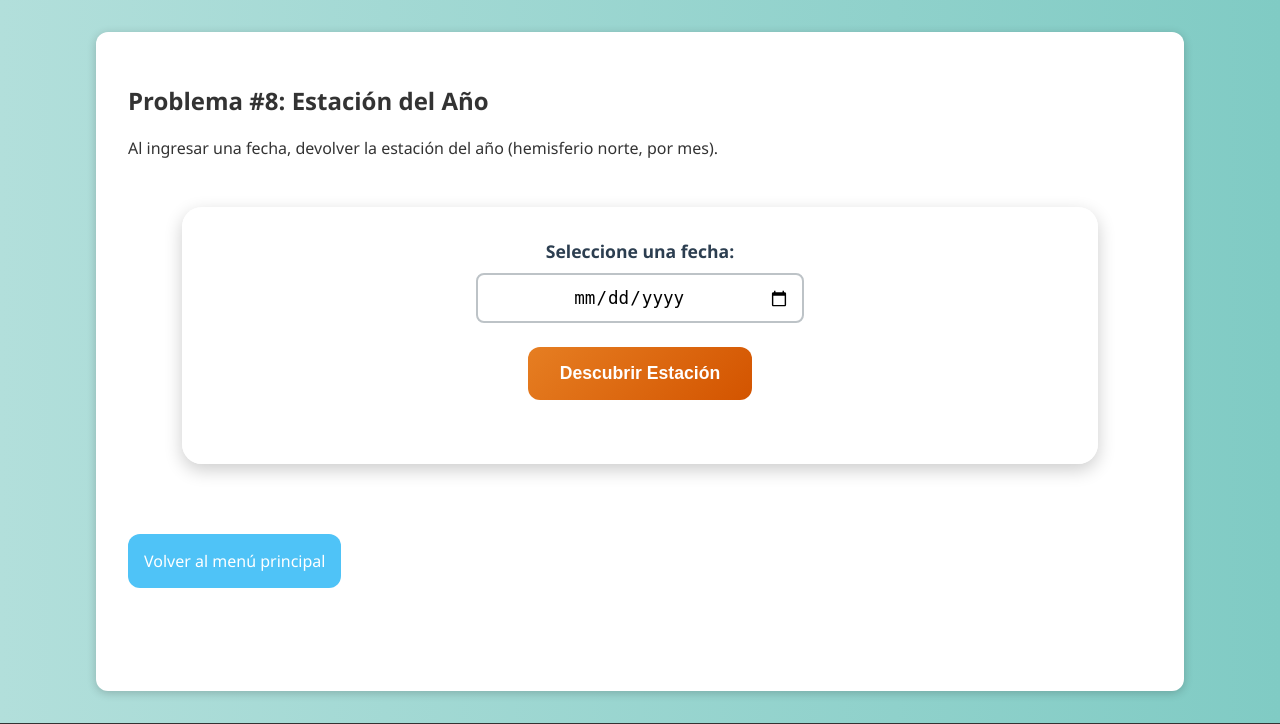
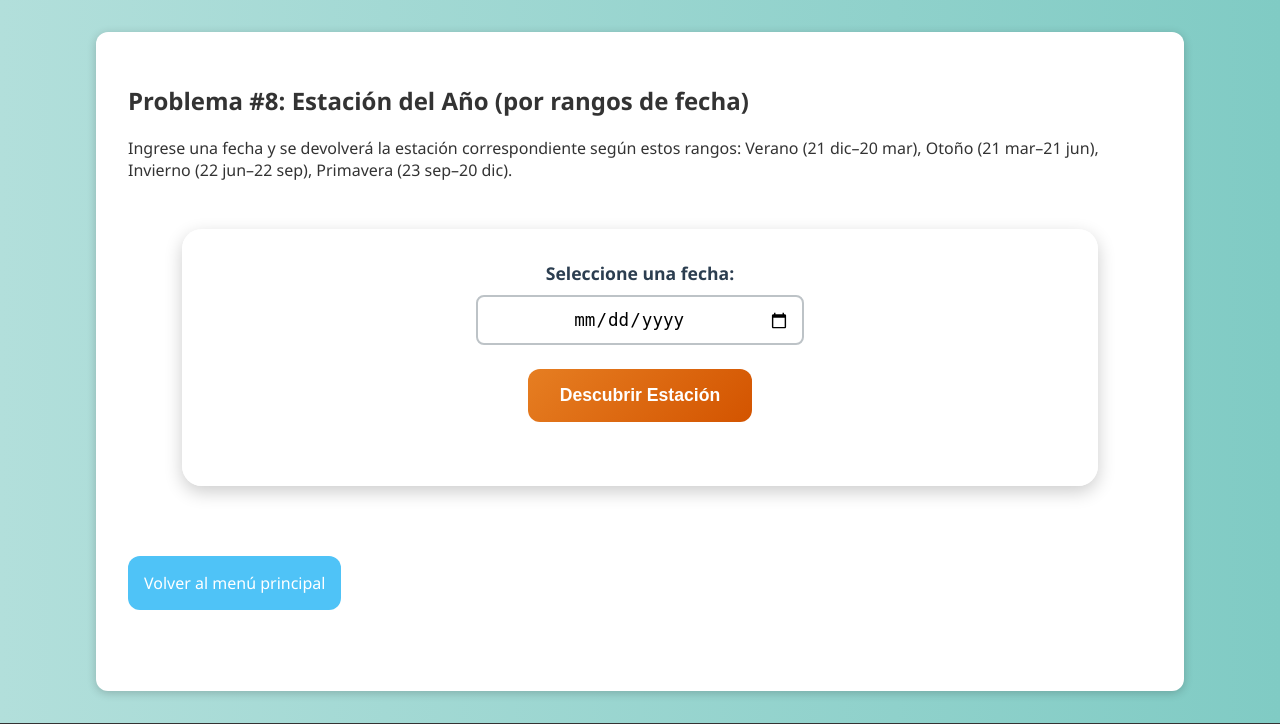
Before and after one commit to ASilvaUTP/MiniProyecto1, a PHP site: page /problemas/problema8.php in a window 1280 px wide. Shown: the top 724 px of the page. Run offline with PHP 8.4, Linux system fonts and the light colour scheme.

Commit message:
Actualiza lógica de estaciones del año según rangos definidos (21 dic - 20 mar, etc.)

```diff
--- a/clases/Problema8.php
+++ b/clases/Problema8.php
@@ -3,30 +3,44 @@ require_once("ProblemaBase.php");
 
 class Problema8 extends ProblemaBase {
 
-    // Determina la estación del año a partir de una fecha (hemisferio norte, simplificado)
+    /**
+     * Determina la estación del año según rangos de fechas:
+     * Verano:     21/12 – 20/03
+     * Otoño:      21/03 – 21/06
+     * Invierno:   22/06 – 22/09
+     * Primavera:  23/09 – 20/12
+     */
     public function ejecutar($fecha) {
         // Validar entrada
         if (!$fecha) return ["error" => "⚠️ Seleccione una fecha."];
 
-        // Intentar convertir la fecha a timestamp
         $ts = strtotime($fecha);
         if ($ts === false) return ["error" => "⚠️ Fecha inválida."];
 
-        // Extraer el mes (1-12)
-        $mes = (int)date("n", $ts);
+        // Mes-día como número para comparar fácilmente (ej.: 0321, 1221, etc.)
+        $md = (int) date("md", $ts);
+        $fechaFormateada = date("d/m/Y", $ts);
 
-        // Mapear mes a estación (simplificado, hemisferio norte)
-        if ($mes >= 3 && $mes <= 5) {
+        // Rangos (inclusive)
+        // Nota: Verano cruza fin de año (1221–1231 o 0001–0320)
+        if ($md >= 1221 || $md <= 320) {
+            $estacion = "Verano";
+            $rango = "Del 21 de diciembre al 20 de marzo";
+        } elseif ($md >= 321 && $md <= 621) {
+            $estacion = "Otoño";
+            $rango = "Del 21 de marzo al 21 de junio";
+        } elseif ($md >= 622 && $md <= 922) {
+            $estacion = "Invierno";
+            $rango = "Del 22 de junio al 22 de septiembre";
+        } else { // 0923–1220
             $estacion = "Primavera";
-        } elseif ($mes >= 6 && $mes <= 8) {
-            $estacion = "Verano";
-        } elseif ($mes >= 9 && $mes <= 11) {
-            $estacion = "Otoño";
-        } else {
-            $estacion = "Invierno";
+            $rango = "Del 23 de septiembre al 20 de diciembre";
         }
 
-        // Devolver resultado
-        return ["estacion" => $estacion];
+        return [
+            "estacion" => $estacion,
+            "rango" => $rango,
+            "fecha_formateada" => $fechaFormateada
+        ];
     }
 }
--- a/problemas/problema8.php
+++ b/problemas/problema8.php
@@ -1,109 +1,104 @@
 <?php
 require_once("../clases/Problema8.php");
 
-// Instancia del problema con título y descripción
+// Instancia del problema con título y descripción acorde a los rangos
 $problema = new Problema8(
-    "Problema #8: Estación del Año",
-    "Al ingresar una fecha, devolver la estación del año (hemisferio norte, por mes)."
+    "Problema #8: Estación del Año (por rangos de fecha)",
+    "Ingrese una fecha y se devolverá la estación correspondiente según estos rangos:
+    Verano (21 dic–20 mar), Otoño (21 mar–21 jun), Invierno (22 jun–22 sep), Primavera (23 sep–20 dic)."
 );
 
 $resultado = [];
 
-// Si se envía el formulario, pedir la fecha y delegar la lógica a la clase
+// Procesar formulario
 if ($_SERVER["REQUEST_METHOD"] === "POST") {
     $fecha = $_POST['fecha'] ?? "";
     $resultado = $problema->ejecutar($fecha);
 }
 
-// Mostrar cabecera (abre HTML, título y descripción)
+// Cabecera / plantilla
 $problema->mostrarFondo("fondo-problema8");
 ?>
 
 <div class="contenedor-problema">
-    <!-- Formulario para seleccionar fecha -->
     <form method="post" class="form-problema estacion-form">
         <div class="form-group">
-            <label class="form-label">
-                Seleccione una fecha:
-            </label>
-            <input type="date" name="fecha" required class="form-input fecha-input">
+            <label class="form-label">Seleccione una fecha:</label>
+            <input type="date" name="fecha" required class="form-input fecha-input" value="<?= htmlspecialchars($_POST['fecha'] ?? '') ?>">
         </div>
         <input type="submit" value="Descubrir Estación" class="boton-problema estacion-btn">
     </form>
 
     <?php if (!empty($resultado)): ?>
         <?php if (!empty($resultado["error"])): ?>
-            <!-- Mostrar error si la clase devolvió uno -->
             <div class="mensaje-error">
                 <i class="error-icon">⚠️</i>
                 <?= htmlspecialchars($resultado["error"]) ?>
             </div>
         <?php else: ?>
             <?php
-            // Asignar imágenes y elegir la adecuada según la estación
+            $estacion = $resultado["estacion"];
+            $rango = $resultado["rango"] ?? "";
+            $fechaFormateada = $resultado["fecha_formateada"] ?? ($fecha ?? "");
+
+            // Mapas de imágenes e iconos
             $imagenesEstaciones = [
-                'Primavera' => 'primavera.png',
-                'Verano' => 'verano.png',
-                'Otoño' => 'otono.png',
-                'Invierno' => 'invierno.png'
+                'Verano'     => 'verano.png',
+                'Otoño'      => 'otono.png',
+                'Invierno'   => 'invierno.png',
+                'Primavera'  => 'primavera.png'
+            ];
+            $iconos = [
+                'Verano'     => '☀️',
+                'Otoño'      => '🍂',
+                'Invierno'   => '⛄',
+                'Primavera'  => '🌸'
             ];
 
-            $estacion = $resultado["estacion"];
             $imagen = $imagenesEstaciones[$estacion] ?? 'estacion-default.png';
 
-            // Ruta relativa correcta desde este archivo hacia assets/imgs/
-            $rutaImagen = "../assets/imgs/" . $imagen;
+            // Rutas
+            $rutaImagen  = "../assets/imgs/" . $imagen;
             $rutaDefault = "../assets/imgs/estacion-default.png";
 
-            // Si no existe la imagen específica, usar la por defecto
             if (!file_exists($rutaImagen)) {
                 $rutaImagen = $rutaDefault;
             }
             ?>
-
             <div class="resultado-estacion">
                 <div class="tarjeta-estacion">
                     <div class="imagen-estacion">
-                        <!-- Mostrar imagen (fallback por onerror) -->
-                        <img src="<?= $rutaImagen ?>" alt="<?= $estacion ?>"
+                        <img src="<?= $rutaImagen ?>" alt="<?= htmlspecialchars($estacion) ?>"
                              onerror="this.onerror=null; this.src='<?= $rutaDefault ?>'">
                     </div>
 
                     <div class="info-estacion">
-                        <div class="estacion-icono">
-                            <?php
-                            // Iconos simples para cada estación
-                            $iconos = [
-                                'Primavera' => '🌸',
-                                'Verano' => '☀️',
-                                'Otoño' => '🍂',
-                                'Invierno' => '⛄'
-                            ];
-                            echo $iconos[$estacion] ?? '🌍';
-                            ?>
-                        </div>
+                        <div class="estacion-icono"><?= $iconos[$estacion] ?? '🌍' ?></div>
 
-                        <!-- Título con la estación detectada -->
-                        <h3 class="estacion-titulo" data-estacion="<?= $estacion ?>"><?= htmlspecialchars($estacion) ?></h3>
+                        <h3 class="estacion-titulo" data-estacion="<?= htmlspecialchars($estacion) ?>">
+                            <?= htmlspecialchars($estacion) ?>
+                        </h3>
 
                         <div class="estacion-datos">
                             <div class="dato-fecha">
                                 <span class="dato-label">Fecha seleccionada:</span>
-                                <!-- Mostrar fecha formateada si la clase la proporcionó -->
-                                <span class="dato-valor"><?= htmlspecialchars($resultado["fecha_formateada"] ?? $fecha) ?></span>
+                                <span class="dato-valor"><?= htmlspecialchars($fechaFormateada) ?></span>
+                            </div>
+                            <div class="dato-rango">
+                                <span class="dato-label">Rango aplicado:</span>
+                                <span class="dato-valor"><?= htmlspecialchars($rango) ?></span>
                             </div>
                         </div>
 
                         <div class="estacion-descripcion">
                             <?php
-                            // Descripciones breves por estación
                             $descripciones = [
-                                'Primavera' => 'Temporada de florecimiento y renacimiento. Los días se alargan y las temperaturas se vuelven más cálidas.',
-                                'Verano' => 'Estación más cálida del año. Días largos y soleados, perfectos para actividades al aire libre.',
-                                'Otoño' => 'Temporada de cosecha y cambio de colores. Las hojas caen y las temperaturas comienzan a descender.',
-                                'Invierno' => 'Estación más fría del año. Días cortos, noches largas y en algunas regiones, nieve.'
+                                'Verano'    => 'Estación más cálida del año. Días largos y soleados, perfectos para actividades al aire libre.',
+                                'Otoño'     => 'Temporada de cosecha y cambio de colores. Las hojas caen y las temperaturas comienzan a descender.',
+                                'Invierno'  => 'Estación más fría del año. Días cortos, noches largas y en algunas regiones, nieve.',
+                                'Primavera' => 'Temporada de florecimiento y renacimiento. Los días se alargan y las temperaturas se vuelven más cálidas.'
                             ];
-                            echo $descripciones[$estacion] ?? 'Estación del año caracterizada por cambios climáticos específicos.';
+                            echo htmlspecialchars($descripciones[$estacion] ?? 'Estación determinada por rangos de fecha.');
                             ?>
                         </div>
                     </div>
@@ -114,6 +109,5 @@ $problema->mostrarFondo("fondo-problema8");
 </div>
 
 <?php
-// Cerrar la plantilla (enlace de vuelta y footer)
 $problema->mostrarCierre();
 ?>
```
